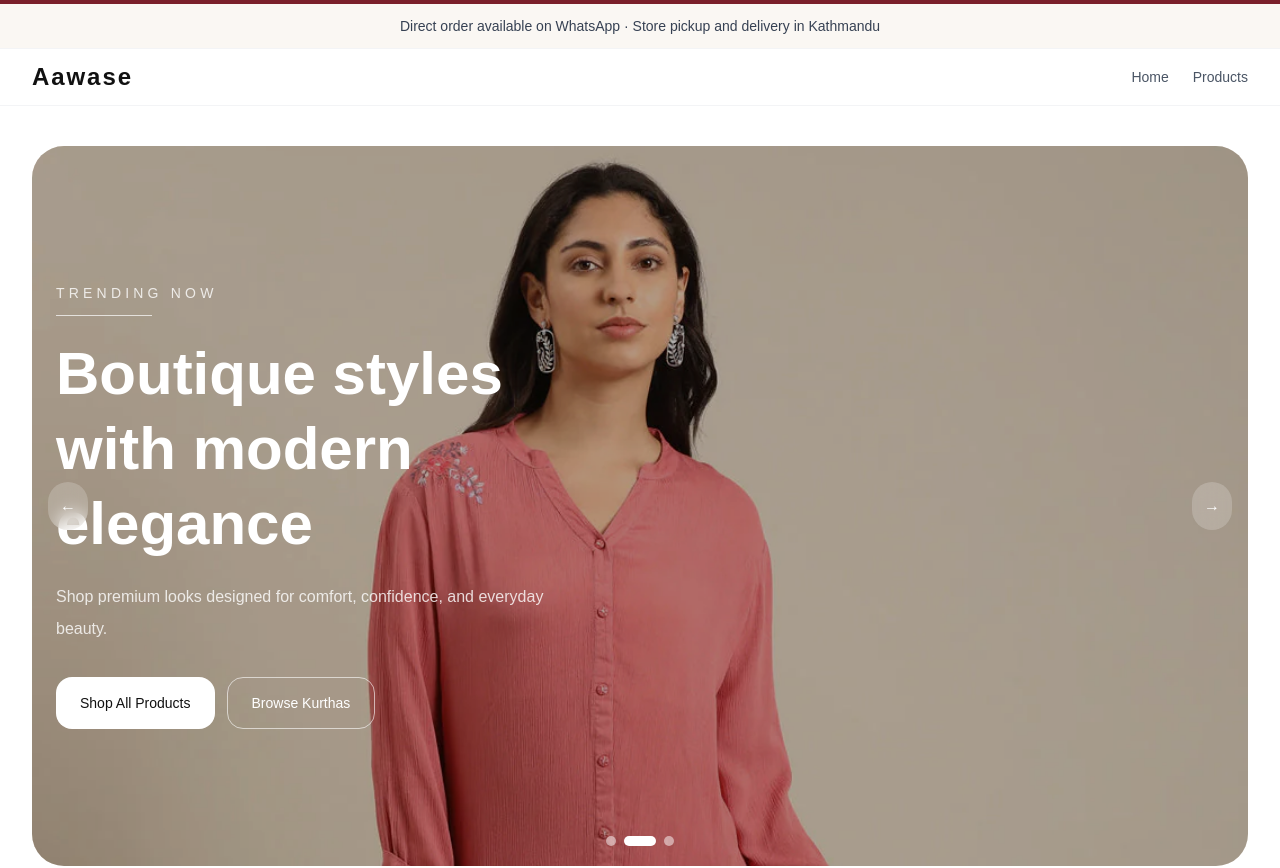
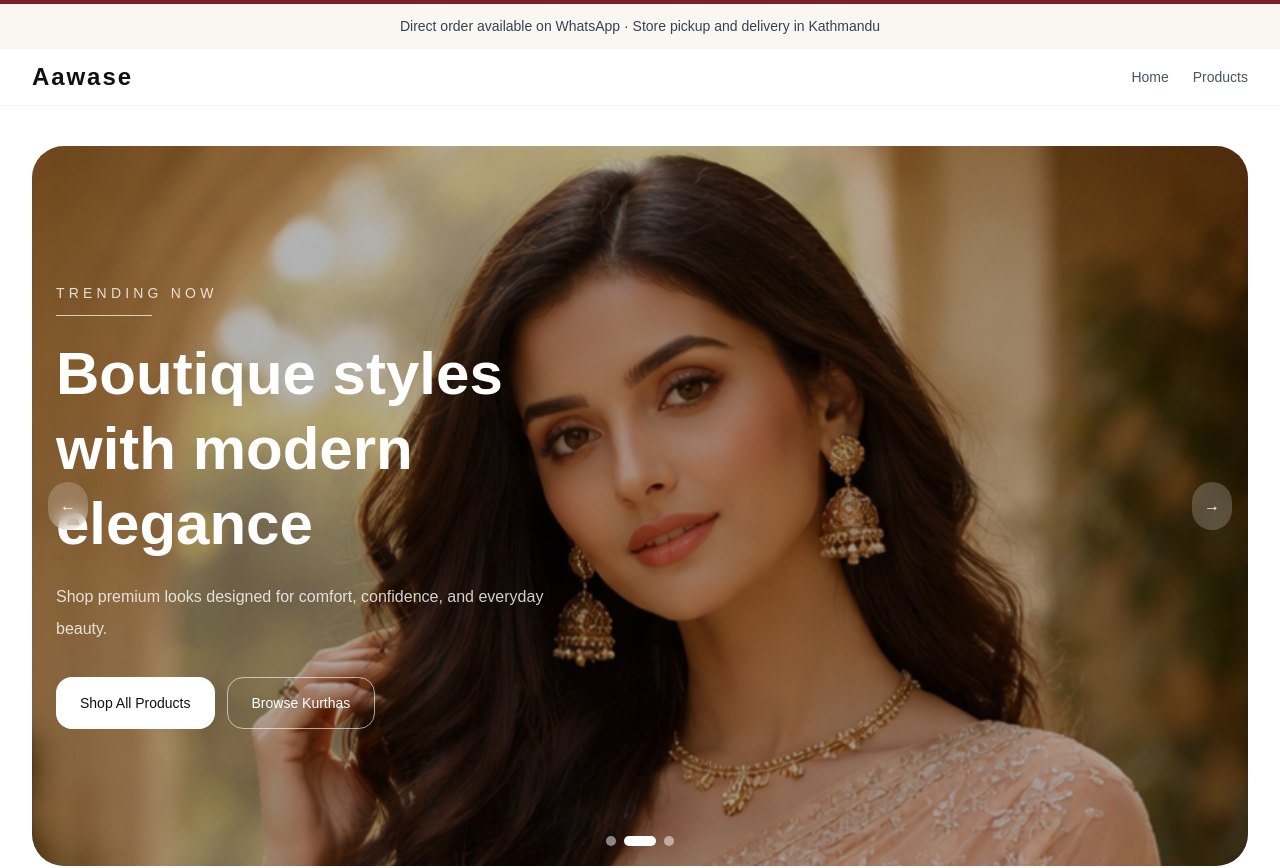
Before and after one commit to alpd-lgtm/osmic-fashion, a Next.js app: page / in a window 1280 px wide. Shown: the top 868 px of the page. Built offline with nearby package versions, Linux system fonts and the light colour scheme.

Commit message:
update homepage design

```diff
--- a/components/HeroSlider.tsx
+++ b/components/HeroSlider.tsx
@@ -6,21 +6,21 @@ import { useEffect, useState } from "react";
 
 const slides = [
   {
-    image: "/products/hero2.jpg",
+    image: "/products/hero.jpg",
     title: "Elegant fashion pieces for every occasion",
     subtitle:
       "Discover graceful kurtas, sarees, and modern boutique styles with a clean and simple shopping experience.",
     tag: "New Collection",
   },
   {
-    image: "/products/saree-1.webp",
+    image: "/products/ab.png",
     title: "Boutique styles with modern elegance",
     subtitle:
       "Shop premium looks designed for comfort, confidence, and everyday beauty.",
     tag: "Trending Now",
   },
   {
-    image: "/products/top-6.jpg",
+    image: "/products/cb.jpg",
     title: "Graceful looks for festive and daily wear",
     subtitle:
       "Explore curated fashion pieces made to feel timeless, stylish, and easy to wear.",
```
Also changed, not shown: public/products/ab.png (renamed from public/products/hero3.jpg), public/products/cb.jpg (renamed from public/products/hero2.jpg).
